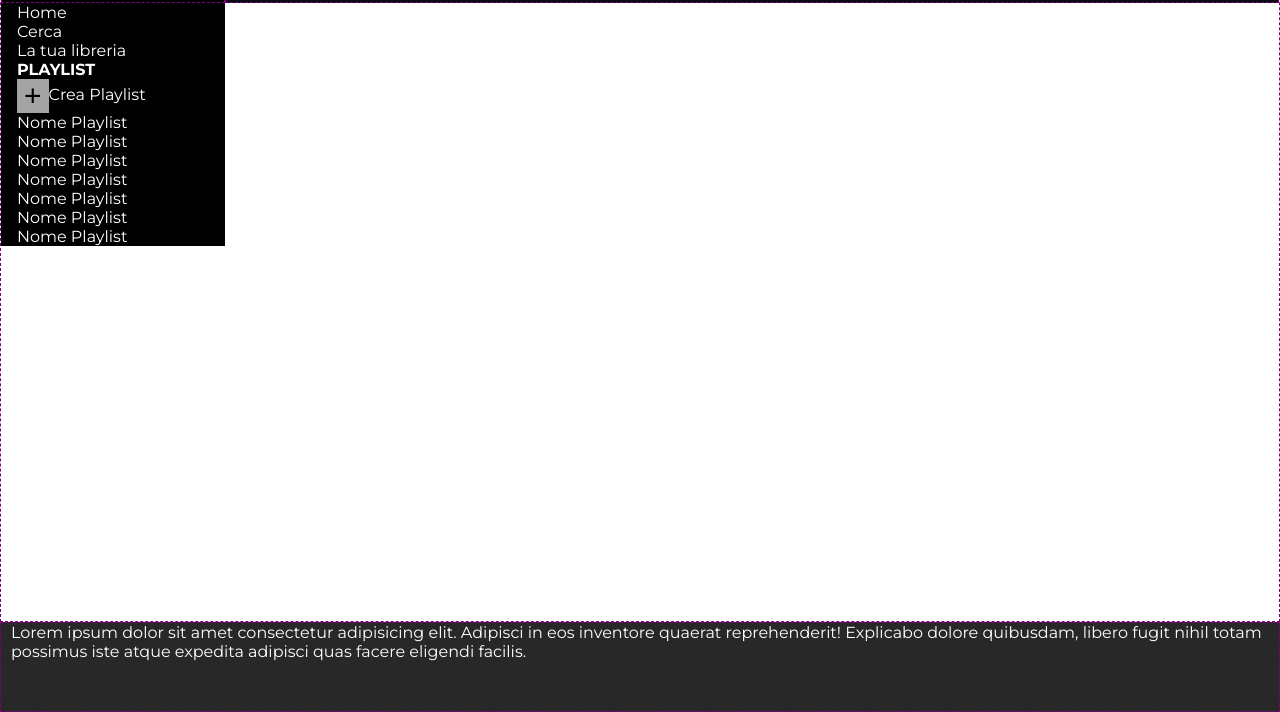
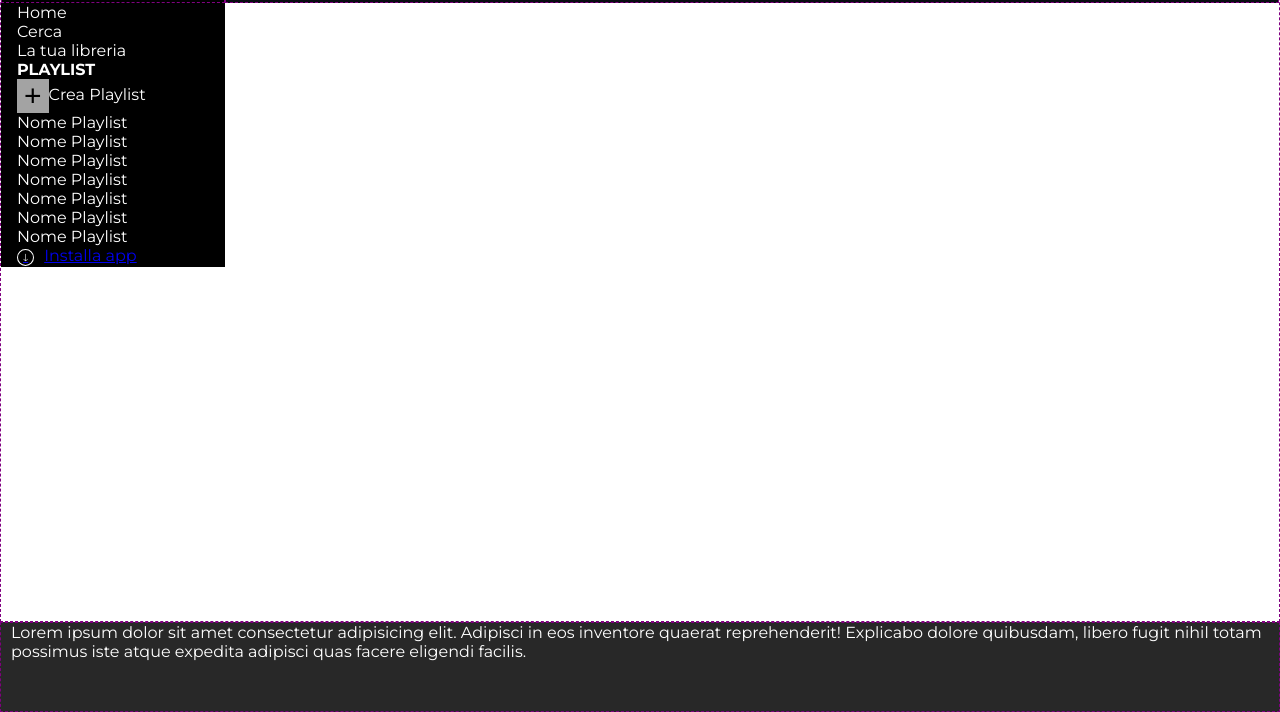
Before and after one commit to gianlucafalaschi/html-css-spotifyweb, a plain HTML site: page index.html in a window 1280 px wide. Shown: the part 88-800 px from the top of the page. Drawn offline with Linux system fonts and the light colour scheme.

Commit message:
feat : installation

```diff
--- a/index.html
+++ b/index.html
@@ -53,6 +53,9 @@
                         </ul>
                     </div>
                     <!--/ PLAYLIST -->
+                    <!-- INSTALLATION -->
+                    <a href="#"><span class="arrow clr-white">&#129107;</span>Installa app</a>
+                    <!--& INSTALLATION -->
                 </div>
             </section>
             <!--/ ASIDE -->
--- a/style.css
+++ b/style.css
@@ -157,6 +157,17 @@ main .container {
     vertical-align: middle;
 }
 
+.playlist-list {
+    overflow-y: auto;
+}
+
+.arrow {
+    border: 1px solid white;
+    padding: 1px 5px;
+    border-radius: 50%;
+    font-size: 10px;
+    margin-right: 10px;
+}
 /*/ */
 
 /* CONTENT */
```
